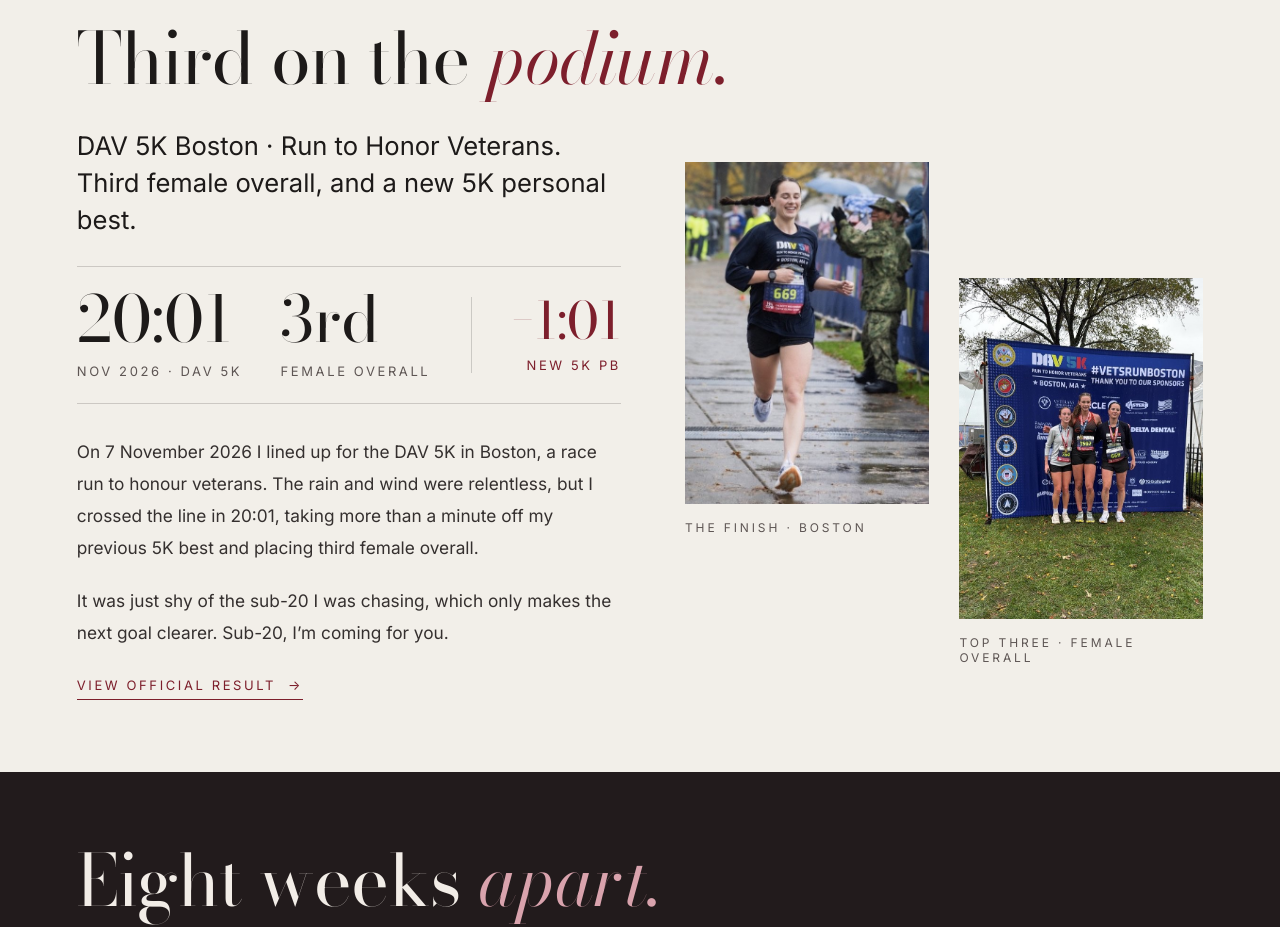
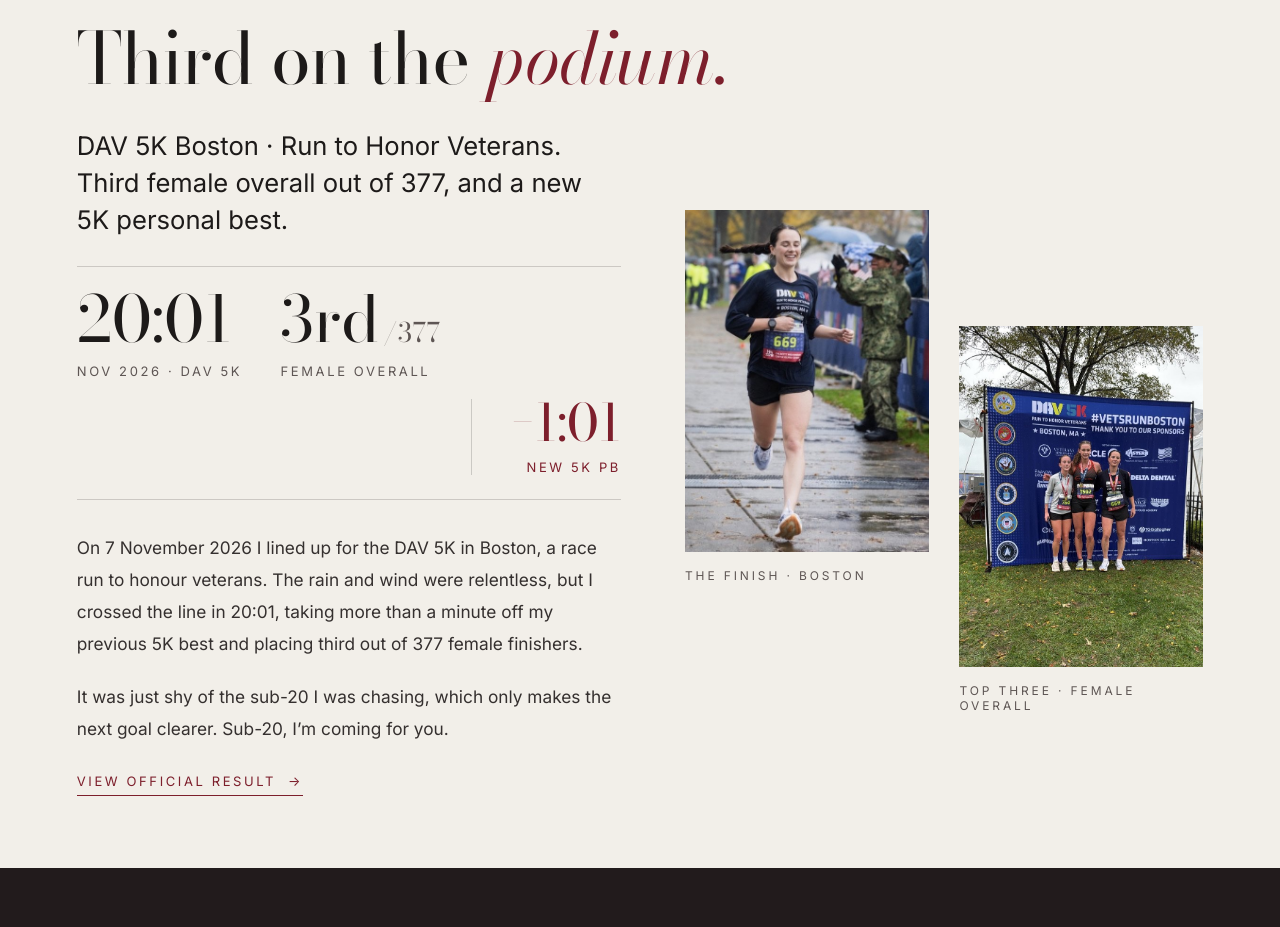
Before and after one commit to sukiraharris/Personal-Website, a website: page pages/endurance.html in a window 1280 px wide. Shown: the part 1556-2483 px from the top of the page. Drawn offline with nearby package versions, Linux system fonts and the light colour scheme.

Commit message:
Show DAV 5K placing out of 377 females
Co-Authored-By: Claude Opus 5.5 <noreply@anthropic.com>

```diff
--- a/endurance.css
+++ b/endurance.css
@@ -675,3 +675,11 @@ body {
   border-top: none;
   padding-top: clamp(8px, 2vh, 24px);
 }
+
+/* "/377" after the placing, smaller and muted */
+.ed-compare strong small {
+  margin-left: 4px;
+  font-size: 0.42em;
+  letter-spacing: 0.02em;
+  color: var(--muted);
+}
--- a/pages/endurance.html
+++ b/pages/endurance.html
@@ -71,13 +71,13 @@
                 <h2 class="ed-h">Third on the <em>podium.</em></h2>
                 <div class="ed-split ed-split-flip">
                     <div class="ed-copy">
-                        <p class="ed-lede">DAV 5K Boston &middot; Run to Honor Veterans. Third female overall, and a new 5K personal best.</p>
+                        <p class="ed-lede">DAV 5K Boston &middot; Run to Honor Veterans. Third female overall out of 377, and a new 5K personal best.</p>
                         <div class="ed-compare">
                             <div><strong>20:01</strong><span>Nov 2026 &middot; DAV 5K</span></div>
-                            <div><strong>3rd</strong><span>Female overall</span></div>
+                            <div><strong>3rd<small>/377</small></strong><span>Female overall</span></div>
                             <div class="ed-drop"><strong>&minus;1:01</strong><span>New 5K PB</span></div>
                         </div>
-                        <p>On 7 November 2026 I lined up for the DAV 5K in Boston, a race run to honour veterans. The rain and wind were relentless, but I crossed the line in 20:01, taking more than a minute off my previous 5K best and placing third female overall.</p>
+                        <p>On 7 November 2026 I lined up for the DAV 5K in Boston, a race run to honour veterans. The rain and wind were relentless, but I crossed the line in 20:01, taking more than a minute off my previous 5K best and placing third out of 377 female finishers.</p>
                         <p>It was just shy of the sub-20 I was chasing, which only makes the next goal clearer. Sub-20, I’m coming for you.</p>
                         <a class="ed-link" href="https://runsignup.com/Race/Results/85815/IndividualResult/RRdHY?resultSetId=754237#U92528680" target="_blank" rel="noopener">View official result <span>&rarr;</span></a>
                     </div>
```
